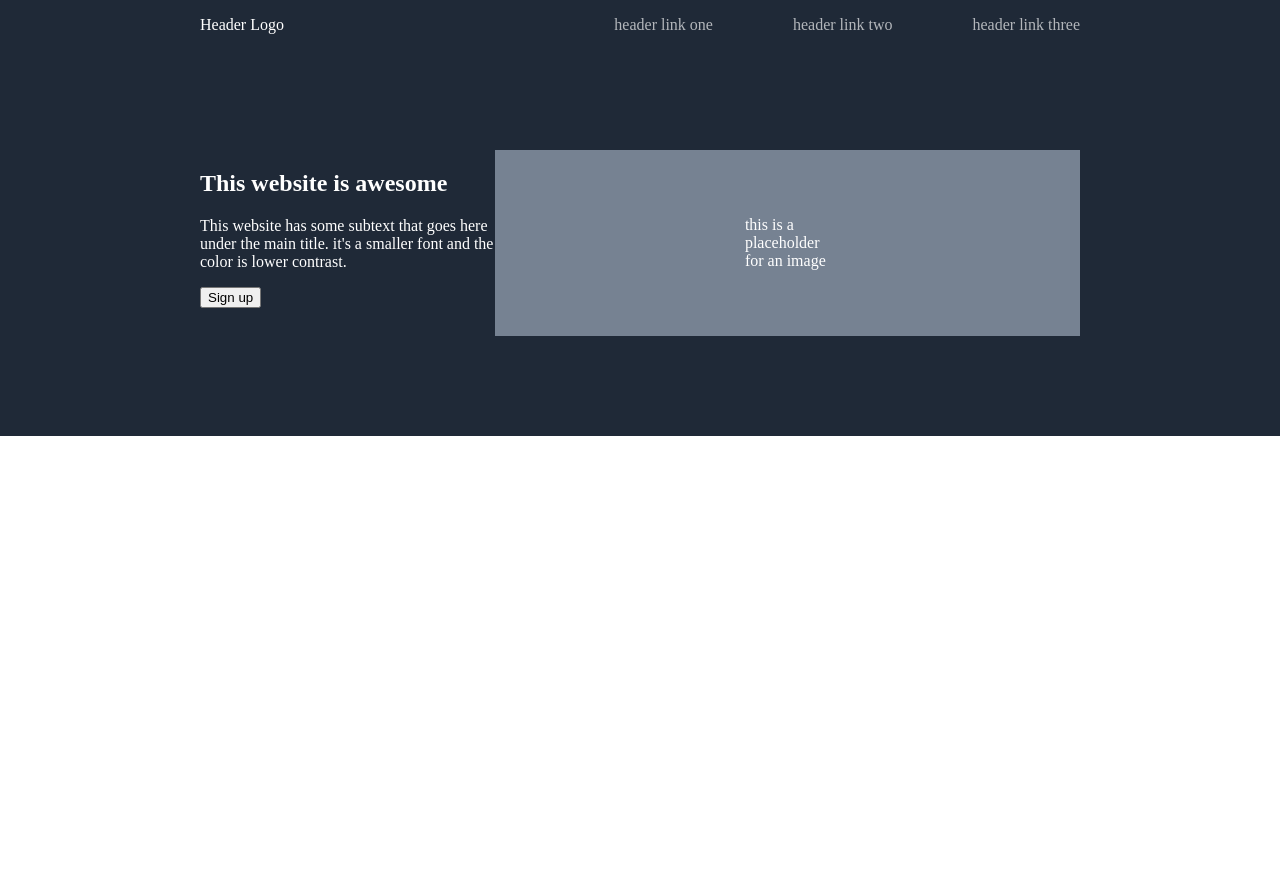
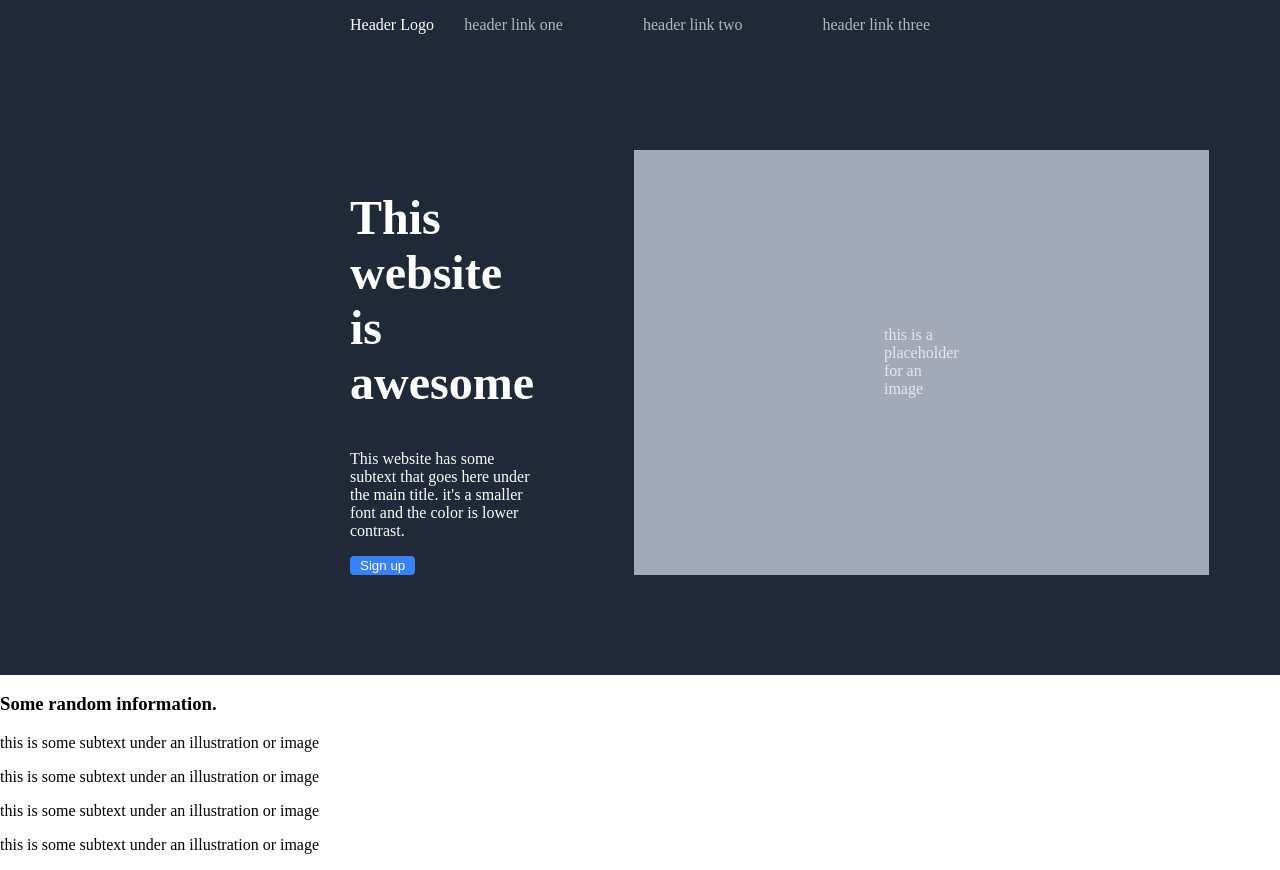
Before and after one commit to Jacob5577/Odin-Landing-Page, a plain HTML site: page index.html in a window 1280 px wide. Before the commit the page ends 800 px from the top, so only its background shows below. Drawn offline with Linux system fonts and the light colour scheme.

Commit message:
continued trying to figure out the layout of the first section and now have added the html for the second

```diff
--- a/index.css
+++ b/index.css
@@ -5,7 +5,7 @@ body {
 
 .container {
     display: flex;
-    padding: 0 200px;
+    padding: 0 350px;
     background: #1F2937;
     justify-content: space-between;
     align-items: center;
@@ -24,8 +24,10 @@ body {
 .container3 {
     display: flex;
     justify-content: space-between;
-    padding: 100px 200px;
+    gap: 100px;
+    padding: 100px 350px;
     background-color: #1F2937
+
 }
 
 .container4 {
@@ -33,8 +35,29 @@ body {
 
 }
 
+h2 {
+    font-size: 48px;
+}
+
+.container4 button {
+    color: white;
+    background-color: #3882f6;
+    border-radius: 4px;
+    border: none;
+    padding: 2px 10px;
+}
+
 .container5 {
-    color: white;
-    background-color: #768292;
+    display: flex;
+    color: #E5E7EB;
+    background-color: #a2aab9;
     padding: 50px 250px;
+    font
+    font-size: 18px;
+    justify-content: center;
+    align-items: center;
 }
+
+.container5 p {
+
+}
--- a/index.html
+++ b/index.html
@@ -35,5 +35,31 @@
         </div>
     </div>
 
+    <!--section 2-->
+
+    <div class="header2">
+        <h3>Some random information.</h3>
+    </div>
+
+    <div class="container6">
+        <div>
+            <div class="open"> </div>
+            <p>this is some subtext under an illustration or image</p>
+        </div>
+        <div>
+            <div class="open"></div>
+            <p>this is some subtext under an illustration or image</p>
+        </div>
+        <div>
+            <div class="open"></div>
+            <p>this is some subtext under an illustration or image</p>
+        </div>
+        <div>
+            <div class="open"></div>
+            <p>this is some subtext under an illustration or image</p>
+        </div>
+    </div>
+
+
 </body>
 </html>
```
